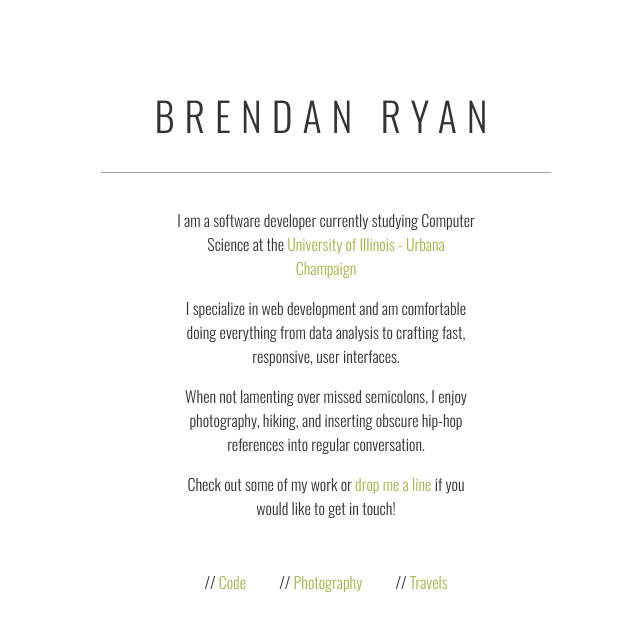
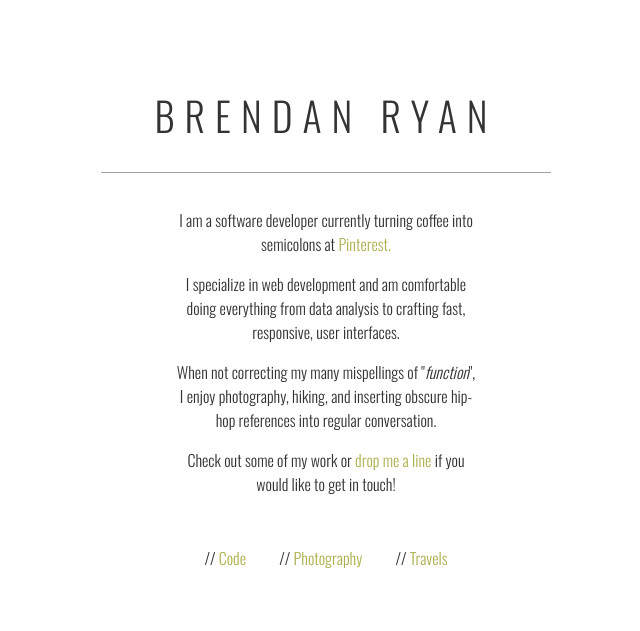
Before and after one commit to brendanjryan/Website, a Jekyll site: the page built from index.html, in a window 1280 px wide. Shown: the top 631 px of the page, without its empty margins (314-954 px from the left). Built offline with Jekyll 4.4.1, drawn with Linux system fonts in a browser that asks for light colours; nearby versions of some CDN libraries.

Commit message:
corrected wording for postgrad lyfe

```diff
--- a/index.html
+++ b/index.html
@@ -12,12 +12,12 @@ title: Brendan Ryan
     </header>
     <section class="bio">
      <p>
-        I am a software developer currently studying Computer Science at the <a target="_blank" href="http://cs.illinois.edu">University of Illinois - Urbana Champaign</a>
+      I am a software developer currently turning coffee into semicolons at <a target="_blank" href="http://pinterest.com/brendan_ryan">Pinterest. </a>
     </p>
 
     <p>I specialize in web development and am comfortable doing everything from data analysis to crafting fast, responsive, user interfaces.</p>
 
-      <p>When not lamenting over missed semicolons, I enjoy photography, hiking, and inserting obscure hip-hop references into regular conversation.</p>
+    <p>When not correcting my many mispellings of "<i>function</i>", I enjoy photography, hiking, and inserting obscure hip-hop references into regular conversation.</p>
 
     <p>Check out some of my work or <a href="mailto:brendan@brendan-ryan.me">drop me a line</a> if you would like to get in touch!</p>
   </section>
```
Lines whose indentation alone changed are shown as unchanged.
